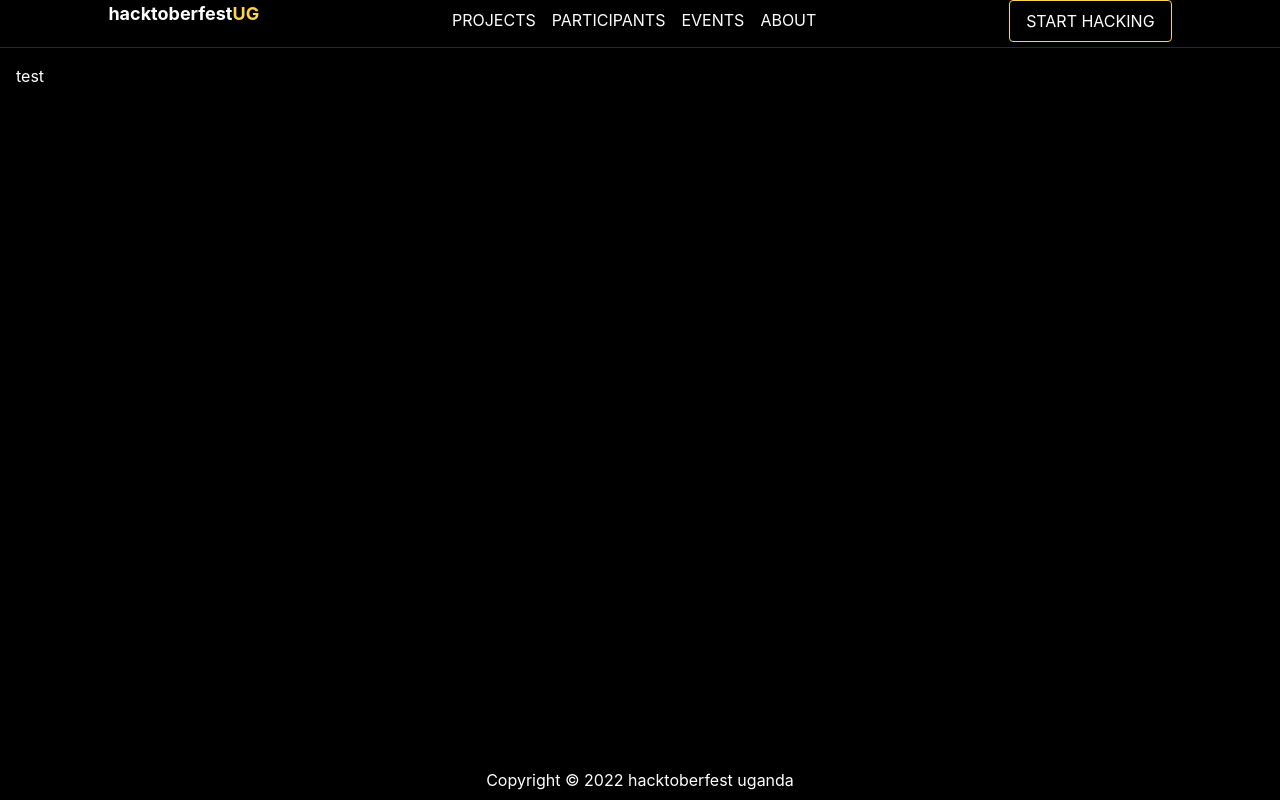
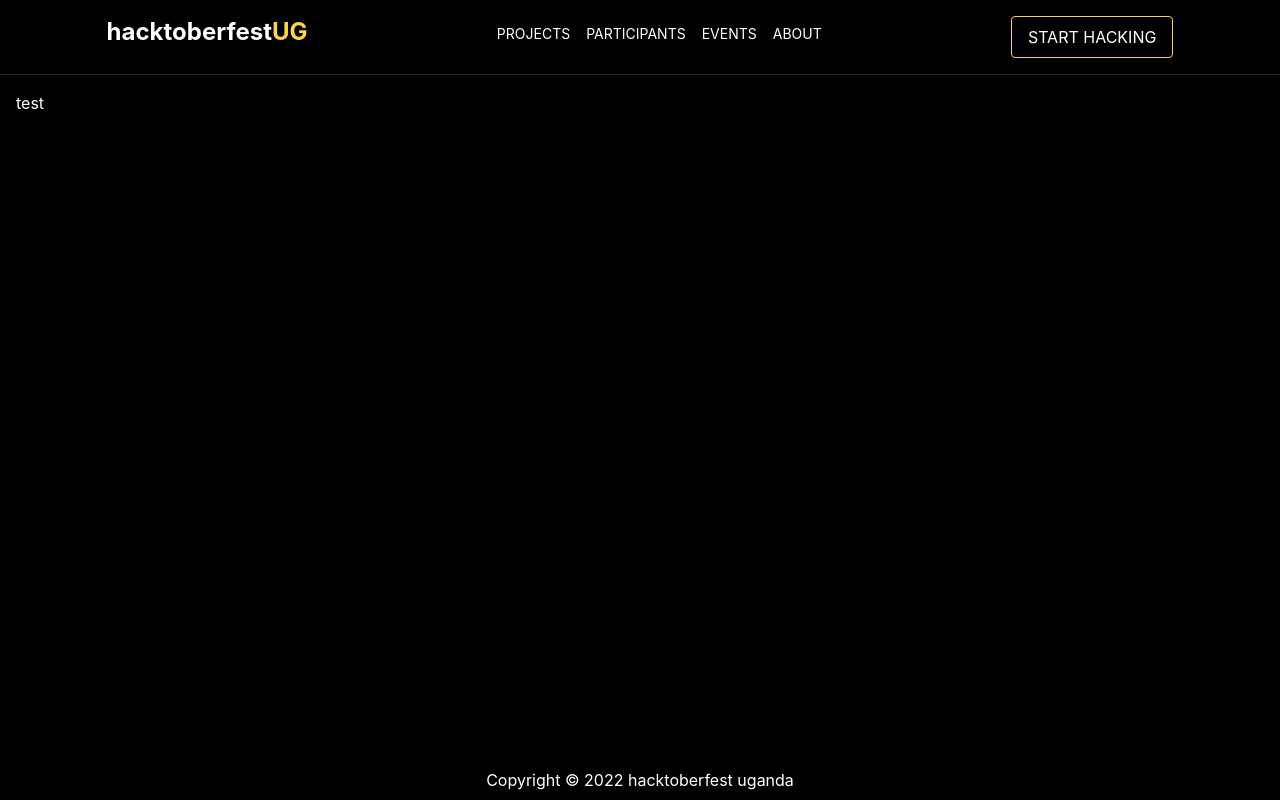
Before and after one commit to javaScriptKampala/hacktoberfest-uganda, a Next.js app: page / in a window 1280 px wide. Built offline with nearby package versions, Linux system fonts and the light colour scheme.

Commit message:
edit font sizes

```diff
--- a/components/Layout.js
+++ b/components/Layout.js
@@ -14,30 +14,32 @@ export default function Layout({ children, title }) {
       </Head>
       <div className="flex min-h-screen flex-col justify-between">
         <header className="">
-          <nav className="flex h-12 justify-around px-4  border-b border-gray-800">
-            <Link href="/">
-              <a className="text-lg font-bold">
-                hacktoberfest<span className="primary-yellow">UG</span>
-              </a>
-            </Link>
+          <nav className="flex  justify-around px-4 py-4 border-b border-gray-800">
+            <div>
+              <Link href="/">
+                <a className="text-2xl font-bold ">
+                  hacktoberfest<span className="primary-yellow">UG</span>
+                </a>
+              </Link>
+            </div>
             <div className="uppercase flex ">
               <Link href="/projects">
-                <a className="p-2">projects</a>
+                <a className="p-2 text-sm">projects</a>
               </Link>
               <Link href="/participants">
-                <a className="p-2">participants</a>
+                <a className="p-2  text-sm">participants</a>
               </Link>
               <Link href="/events">
-                <a className="p-2">events</a>
+                <a className="p-2  text-sm">events</a>
               </Link>
               <Link href="/about">
-                <a className="p-2">about</a>
+                <a className="p-2  text-sm">about</a>
               </Link>
             </div>
             <div>
               {" "}
               <Link href="#">
-                <button className="primary-button w-full uppercase">
+                <button className="primary-button w-full uppercase  text-md">
                   Start Hacking
                 </button>
               </Link>
```
Also changed, not shown: styles/globals.css (line endings or trailing spaces).
